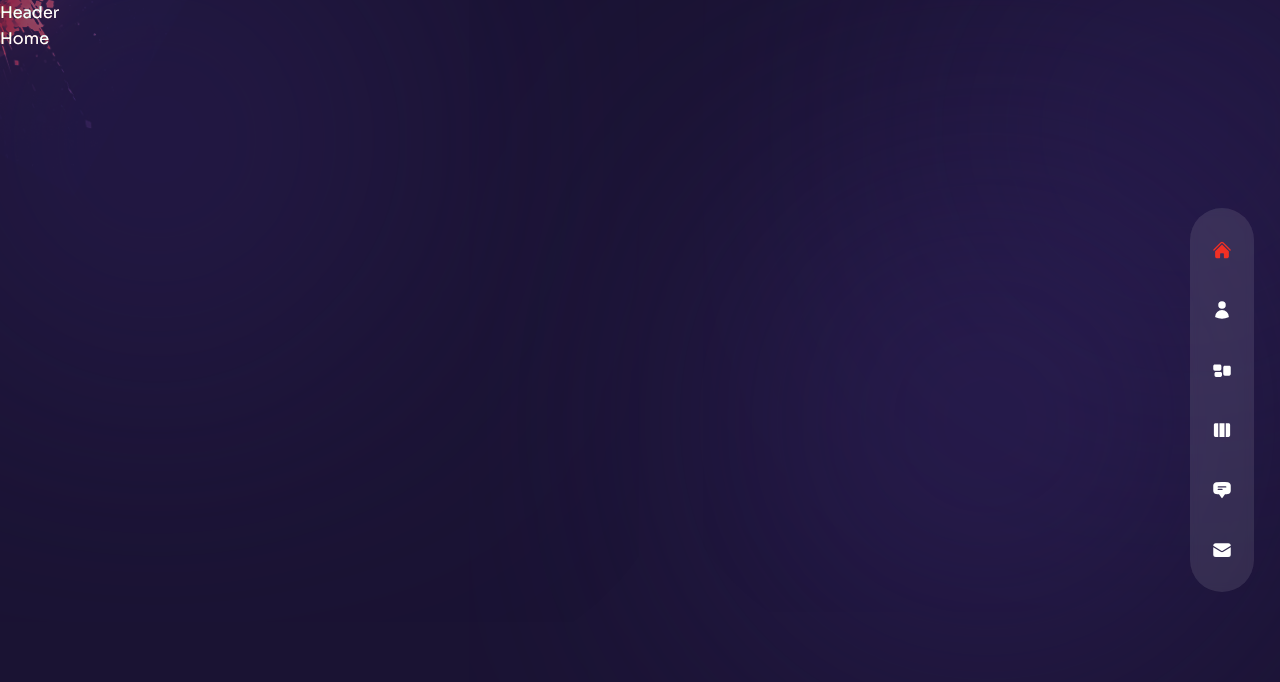
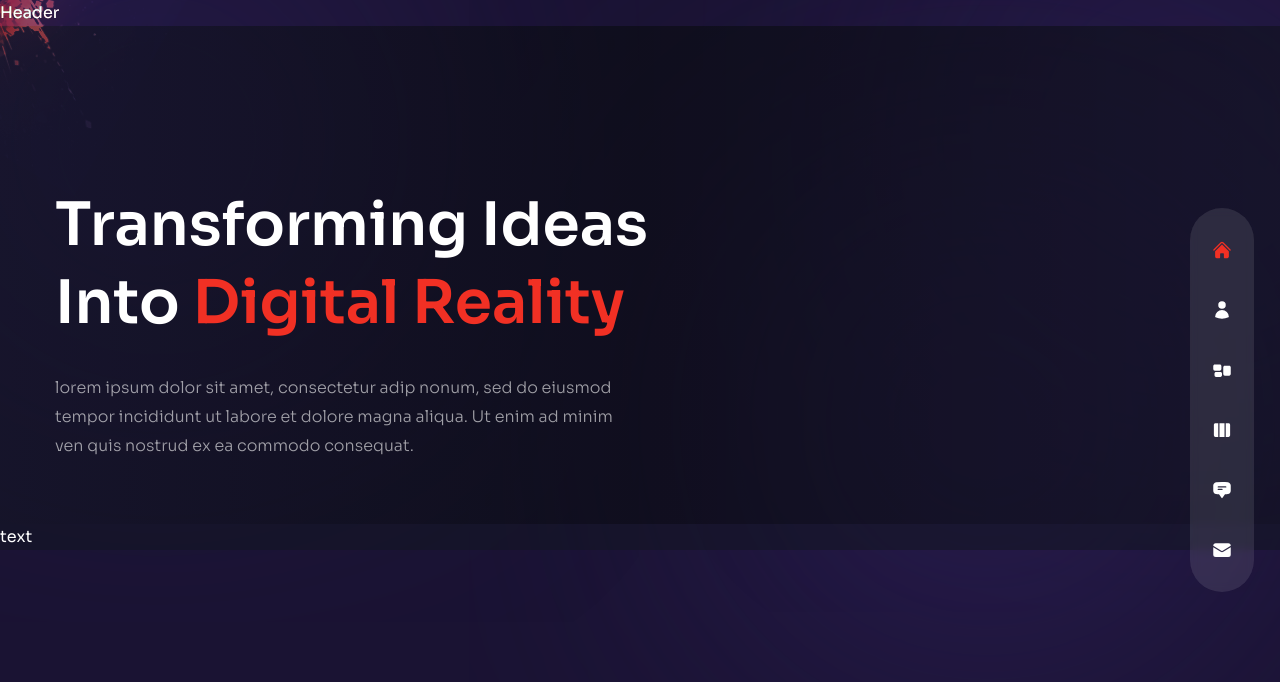
Before and after one commit to shariful10/Next-Portfolio, a Next.js app: page / in a window 1280 px wide. Shown: the top 682 px of the page. Built offline with nearby package versions, Linux system fonts and the light colour scheme.

Commit message:
Title, Desc & Button Implemented On Home Page

```diff
--- a/components/ProjectsBtn.js
+++ b/components/ProjectsBtn.js
@@ -1,5 +1,25 @@
+import Image from "next/image";
+import Link from "next/link";
+import { HiArrowRight } from "react-icons/hi2";
+
 const ProjectsBtn = () => {
-  return <div>Project Btn</div>;
+	return (
+		<div className="mx-auto xl:mx-0">
+			<Link
+				href={"/work"}
+				className="relative w-[185px] h-[185px] flex justify-center items-center bg-circleStar bg-cover bg-center bg-no-repeat group"
+			>
+				<Image
+					src={"/rounded-text.png"}
+					width={141}
+					height={148}
+					className="animate-spin-slow w-full h-full max-w-[141px] max-h-[148px]"
+					alt=""
+				/>
+				<HiArrowRight className="absolute text-4xl group-hover:translate-x-2 transition-all duration-300" />
+			</Link>
+		</div>
+	);
 };
 
 export default ProjectsBtn;
--- a/pages/index.js
+++ b/pages/index.js
@@ -1,5 +1,35 @@
+import { motion } from "framer-motion";
+import { fadeIn } from "./../variants";
+import ProjectsBtn from "../components/ProjectsBtn";
+
 const Home = () => {
-  return <div>Home</div>;
+	return (
+		<div className="bg-primary/60 h-full">
+			{/* <====<<==== Text ====>>====> */}
+			<div className="w-ful h-full bg-gradient-to-r from-primary/10 via-black/30 to-black/10">
+				<div className="text-center flex flex-col justify-center xl:pt-40 xl:text-left h-full container mx-auto">
+					{/* <====<<==== Title ====>>====> */}
+					<h1 className="h1">
+						Transforming Ideas <br /> Into
+						<span className="text-accent"> Digital Reality</span>
+					</h1>
+					{/* <====<<==== Subtitle ====>>====> */}
+					<p className="max-w-sm xl:max-w-xl mx-auto xl:mx-0 mb-10 xl:mb-16">
+						lorem ipsum dolor sit amet, consectetur adip nonum, sed
+						do eiusmod tempor incididunt ut labore et dolore magna
+						aliqua. Ut enim ad minim ven quis nostrud ex ea commodo
+						consequat.
+					</p>
+					{/* <====<<==== Button ====>>====> */}
+					<div className="flex justify-center xl:hidden relative">
+						<ProjectsBtn />
+					</div>
+				</div>
+			</div>
+			{/* <====<<==== Image ====>>====> */}
+			<div>text</div>
+		</div>
+	);
 };
 
 export default Home;
```
Also changed, not shown: pages/about/index.js (+22 -23 lines).
